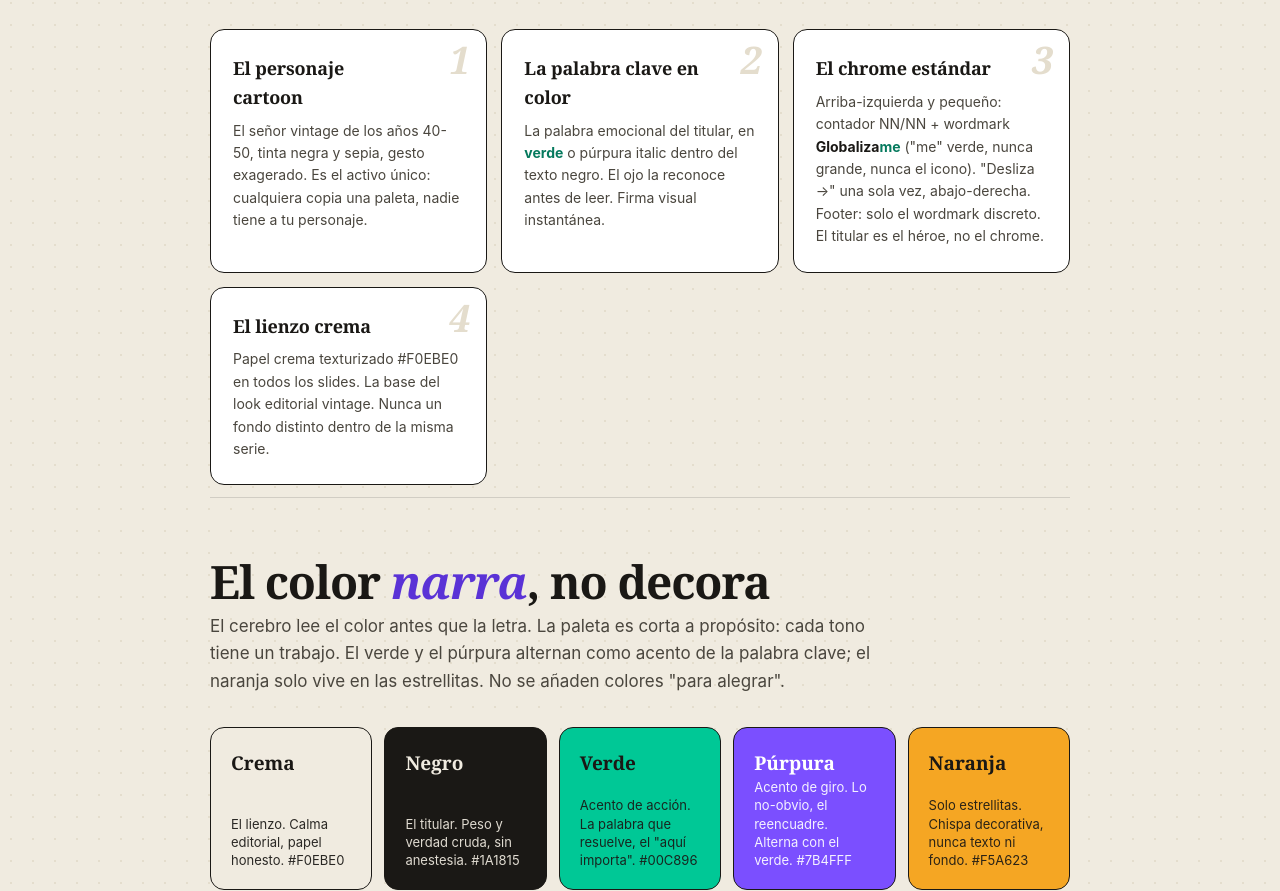
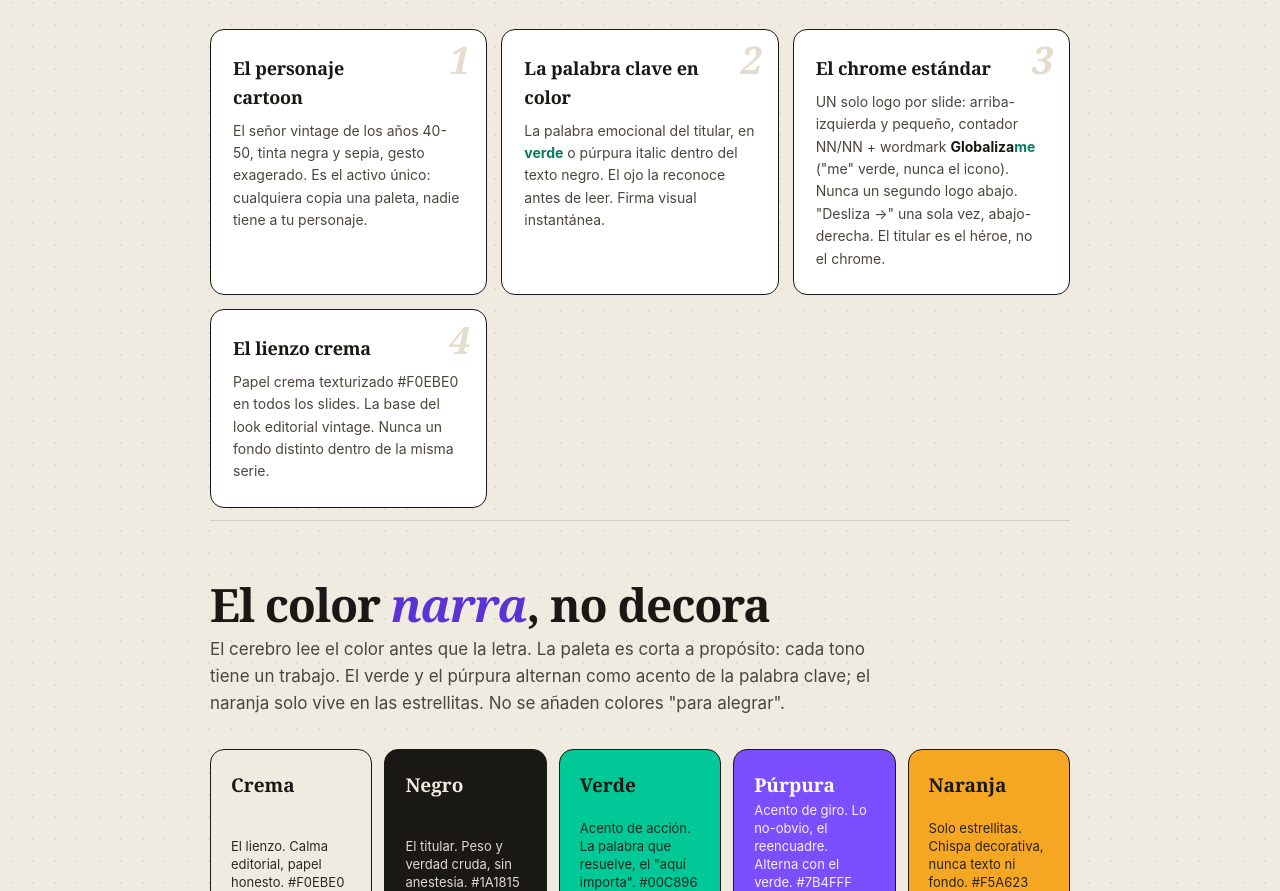
Before and after one commit to globalizamedigital-dev/globalizame-contenido, a plain HTML site: page skill/references/direccion_creativa.html in a window 1280 px wide. Shown: the part 1460-2351 px from the top of the page. Drawn offline with Linux system fonts and the light colour scheme.

Commit message:
fix(productor): un solo logo por slide + titular con aire
- el wordmark va SOLO arriba-izquierda; el footer ya no lleva logo (causaba el duplicado)
- abajo solo Desliza (bottom-right); cierre sin Desliza, wordmark puede ser mayor ahí
- titular nunca ocupa más de la mitad superior ni invade el visual: breathing room obligatorio
- direccion_creativa: chrome a 'un solo logo por slide'

```diff
--- a/skill/references/direccion_creativa.html
+++ b/skill/references/direccion_creativa.html
@@ -185,7 +185,7 @@
     <div class="sacred">
       <div class="scard"><span class="rank">1</span><h3>El personaje cartoon</h3><p>El señor vintage de los años 40-50, tinta negra y sepia, gesto exagerado. Es el activo único: cualquiera copia una paleta, nadie tiene a tu personaje.</p></div>
       <div class="scard"><span class="rank">2</span><h3>La palabra clave en color</h3><p>La palabra emocional del titular, en <span class="kw">verde</span> o púrpura italic dentro del texto negro. El ojo la reconoce antes de leer. Firma visual instantánea.</p></div>
-      <div class="scard"><span class="rank">3</span><h3>El chrome estándar</h3><p>Arriba-izquierda y pequeño: contador NN/NN + wordmark <strong>Globaliza</strong><span class="kw">me</span> ("me" verde, nunca grande, nunca el icono). "Desliza →" una sola vez, abajo-derecha. Footer: solo el wordmark discreto. El titular es el héroe, no el chrome.</p></div>
+      <div class="scard"><span class="rank">3</span><h3>El chrome estándar</h3><p>UN solo logo por slide: arriba-izquierda y pequeño, contador NN/NN + wordmark <strong>Globaliza</strong><span class="kw">me</span> ("me" verde, nunca el icono). Nunca un segundo logo abajo. "Desliza →" una sola vez, abajo-derecha. El titular es el héroe, no el chrome.</p></div>
       <div class="scard"><span class="rank">4</span><h3>El lienzo crema</h3><p>Papel crema texturizado #F0EBE0 en todos los slides. La base del look editorial vintage. Nunca un fondo distinto dentro de la misma serie.</p></div>
     </div>
   </section>
```
Also changed, not shown: .claude/skills/productor/SKILL.md.
